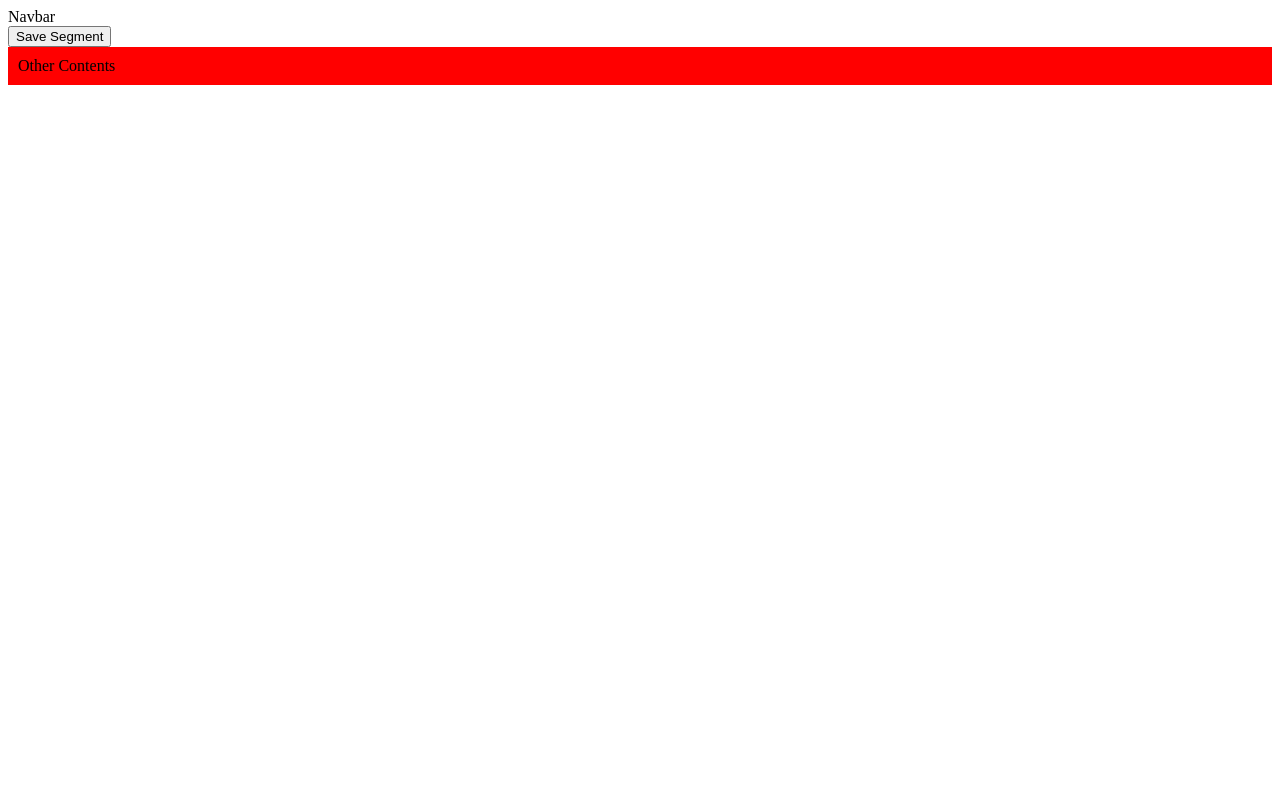
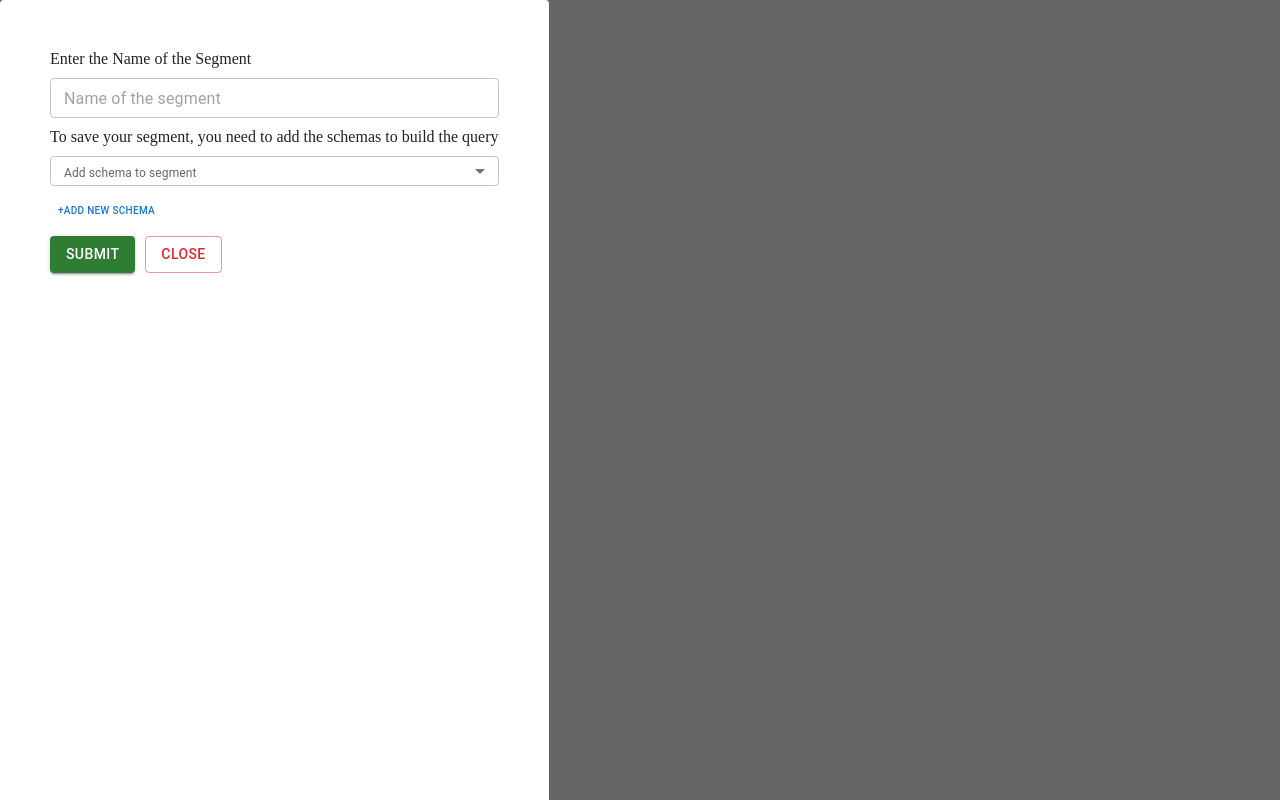
Before and after one commit to karti16/customerLabs-frontend, a React (Vite) app: page / in a window 1280 px wide. Built offline with nearby package versions, Linux system fonts and the light colour scheme.

Commit message:
Added functionality

```diff
--- a/package.json
+++ b/package.json
@@ -12,6 +12,7 @@
   "dependencies": {
     "@emotion/react": "^11.10.6",
     "@emotion/styled": "^11.10.6",
+    "@mui/icons-material": "^5.11.11",
     "@mui/material": "^5.11.11",
     "prop-types": "^15.8.1",
     "react": "^18.2.0",
--- a/src/App.jsx
+++ b/src/App.jsx
@@ -1,33 +1,17 @@
 import React, { useState } from 'react';
 import NewSegments from './Components/NewSegments';
 
-const otherContentStyles = {
-  position: 'relative',
-  zIndex: 2,
-  backgroundColor: 'red',
-  padding: '10px',
-};
-
-const buttonStyles = {
-  position: 'relative',
-  zIndex: 1,
-};
 function App() {
-  const [isOpen, setIsOpen] = useState(false);
+  const [isOpen, setIsOpen] = useState(true);
   return (
     <>
       <div>Navbar</div>
-      <div
-        style={buttonStyles}
-        onClick={() => console.log('clicked')}
-        aria-hidden="true"
-      >
+      <div>
         <button type="button" onClick={() => setIsOpen(true)}>
           Save Segment
         </button>
         <NewSegments isOpen={isOpen} setIsOpen={setIsOpen} />
       </div>
-      <div style={otherContentStyles}>Other Contents</div>
     </>
   );
 }
--- a/src/Components/NewSegments.jsx
+++ b/src/Components/NewSegments.jsx
@@ -1,19 +1,27 @@
-import React, { useState } from 'react';
+import React, { useEffect, useState } from 'react';
 import PropTypes from 'prop-types';
 import ReactDom from 'react-dom';
+import RemoveIcon from '@mui/icons-material/Remove';
 import {
   FormControl,
   InputLabel,
   MenuItem,
   Select,
   TextField,
+  IconButton,
+  Link,
+  Button,
+  Card,
+  Typography,
+  Grid,
+  Box,
 } from '@mui/material';
 
 const popupStyles = {
   position: 'fixed',
-  top: '50%',
-  left: '50%',
-  transform: 'translate(-50%, -50%)',
+  left: 0,
+  height: '100%',
+  // transform: 'translate(-50%, -50%)',
   backgroundColor: '#FFF',
   padding: '50px',
   zIndex: 1000,
@@ -28,70 +36,179 @@ const overlayStyles = {
   zIndex: 1000,
 };
 
-function SegmentsToAdd({ list }) {
+function SegmentsToAdd({ list, setList, removeSchema, addSchema }) {
+  const [selectedSchema, setSelectedSchema] = useState('');
   return (
-    <FormControl fullWidth>
-      <InputLabel id="demo-simple-select-label">
+    <>
+      <FormControl fullWidth size="small">
+        <InputLabel
+          id="demo-simple-select-label"
+          style={{ height: 30, fontSize: '12px' }}
+        >
           Add schema to segment
         </InputLabel>
         <Select
           labelId="demo-simple-select-label"
           id="demo-simple-select"
-        // value={age}
+          value={selectedSchema}
           label="Add schema to segment"
-        // onChange={handleChange}
+          onChange={(e) => setSelectedSchema(e.target.value)}
+          style={{ height: 30, fontSize: '12px' }}
         >
-        {list.map((item) => (
-          <MenuItem value={item.value}>{item.label}</MenuItem>
+          {list.map(
+            (item) =>
+              !item.added && (
+                <MenuItem key={item.value} value={item.value}>
+                  {item.label}
+                </MenuItem>
+              ),
+          )}
+        </Select>
+      </FormControl>
+      <Box display="flex" justifyContent="flex-start">
+        <Button
+          sx={{ height: 30, fontSize: '10px' }}
+          onClick={() => {
+            addSchema(selectedSchema);
+          }}
+        >
+          +Add new schema
+        </Button>
+      </Box>
+    </>
+  );
+}
+
+function SelectedSchema({ list, setList, removeSchema, addSchema }) {
+  const modifySelectedSchema = (oldValue, newValue) => {
+    const oldValueIndex = list.findIndex((i) => i.value === oldValue);
+    const newValueIndex = list.findIndex((i) => i.value === newValue);
+
+    const tempList = list;
+    tempList[oldValueIndex].added = false;
+    tempList[newValueIndex].added = true;
+    console.log(tempList);
+    setList((prevList) => [...tempList]);
+  };
+
+  return (
+    <>
+      {list.map(
+        (item) =>
+          item.added && (
+            <Grid
+              key={item.value}
+              display="flex"
+              justifyContent="space-between"
+              alignItems="center"
+            >
+              <FormControl fullWidth size="small">
+                <InputLabel
+                  id="demo-simple-select-label"
+                  style={{ height: 30, fontSize: '12px' }}
+                />
+                <Select
+                  labelId="demo-simple-select-label"
+                  id="demo-simple-select"
+                  value={item.value}
+                  displayEmpty
+                  style={{ height: 30, fontSize: '12px' }}
+                  label=""
+                  onChange={(e) =>
+                    modifySelectedSchema(item.value, e.target.value)
+                  }
+                >
+                  {list.map((i) => (
+                    <MenuItem key={i.value} disabled={i.added} value={i.value}>
+                      {i.label}
+                    </MenuItem>
                   ))}
                 </Select>
               </FormControl>
+              <IconButton onClick={() => removeSchema(item.value)}>
+                <RemoveIcon />
+              </IconButton>
+            </Grid>
+          ),
+      )}
+    </>
   );
-}
-
-function SelectedSchema({ schemaList }) {
-  return schemaList.map((item) => (
-    <TextField
-      defaultValue={item.label}
-      variant="filled"
-      InputProps={{ disableUnderline: true, readOnly: true }}
-    />
-  ));
 }
 
 function NewSegments({ isOpen, setIsOpen }) {
   if (!isOpen) return null;
 
-  const [schemaList, setSchemaList] = useState([
-    { label: 'First Name', Value: 'first_name' },
+  const [list, setList] = useState([
+    { label: 'First Name', value: 'first_name', added: false },
+    { label: 'Last Name', value: 'last_name', added: false },
+    { label: 'Gender', value: 'gender', added: false },
+    { label: 'Age', value: 'age', added: false },
+    { label: 'Account Name', value: 'account_name', added: false },
+    { label: 'City', value: 'city', added: false },
+    { label: 'State', value: 'state', added: false },
   ]);
-  const [list, setList] = useState([
-    { label: 'First Name', Value: 'first_name' },
-    { label: 'Last Name', Value: 'last_name' },
-    { label: 'Gender', Value: 'gender' },
-    { label: 'Age', Value: 'age' },
-    { label: 'Account Name', Value: 'account_name' },
-    { label: 'City', Value: 'city' },
-    { label: 'State', Value: 'state' },
-  ]);
+
+  const [addNewSchema, setAddNewSchema] = useState(false);
+
+  const addSchema = (selectedSchema) => {
+    const objIndex = list.findIndex((i) => i.value === selectedSchema);
+    const tempList = list;
+    tempList[objIndex].added = true;
+    console.log(tempList);
+    setList((prevList) => [...tempList]);
+  };
+
+  const removeSchema = (value) => {
+    console.log('ssss', value);
+    const objIndex = list.findIndex((i) => i.value === value);
+    const tempList = list;
+    tempList[objIndex].added = false;
+    console.log(tempList);
+    setList((prevList) => [...tempList]);
+  };
+
   return ReactDom.createPortal(
     <div style={overlayStyles}>
-      <div style={popupStyles}>
-        New Segments
-        <div>
-          <TextField placeholder="Name of the segment" />
-        </div>
-        <p>
+      <Card style={popupStyles}>
+        <Grid display="flex" flexDirection="column" gap="10px">
+          <Typography variant="h9">Enter the Name of the Segment</Typography>
+
+          <TextField placeholder="Name of the segment" size="small" />
+          <Typography variant="h9">
             To save your segment, you need to add the schemas to build the query
-        </p>
-        <SelectedSchema schemaList={schemaList} />
-        <SegmentsToAdd list={list} />
-        <div>
-          <button type="button" onClick={() => setIsOpen(false)}>
+          </Typography>
+          <SelectedSchema
+            list={list}
+            setList={setList}
+            addSchema={addSchema}
+            removeSchema={removeSchema}
+          />
+          <SegmentsToAdd
+            list={list}
+            setList={setList}
+            addSchema={addSchema}
+            removeSchema={removeSchema}
+          />
+          <Grid display="flex" gap="10px">
+            <Button
+              type="button"
+              variant="contained"
+              color="success"
+              onClick={() => console.log('save')}
+            >
+              Submit
+            </Button>
+            <Button
+              type="button"
+              variant="outlined"
+              color="error"
+              onClick={() => setIsOpen(false)}
+            >
               close
-          </button>
-        </div>
-      </div>
+            </Button>
+          </Grid>
+        </Grid>
+      </Card>
     </div>,
     document.getElementById('portal'),
   );
@@ -103,11 +220,29 @@ NewSegments.propTypes = {
 };
 
 SegmentsToAdd.propTypes = {
-  list: PropTypes.arrayOf.isRequired,
+  list: PropTypes.arrayOf(
+    PropTypes.shape({
+      label: PropTypes.string.isRequired,
+      value: PropTypes.string.isRequired,
+      added: PropTypes.bool.isRequired,
+    }),
+  ).isRequired,
+  setList: PropTypes.func.isRequired,
+  addSchema: PropTypes.func.isRequired,
+  removeSchema: PropTypes.func.isRequired,
 };
 
 SelectedSchema.propTypes = {
-  schemaList: PropTypes.arrayOf.isRequired,
+  list: PropTypes.arrayOf(
+    PropTypes.shape({
+      label: PropTypes.string.isRequired,
+      value: PropTypes.string.isRequired,
+      added: PropTypes.bool.isRequired,
+    }),
+  ).isRequired,
+  setList: PropTypes.func.isRequired,
+  addSchema: PropTypes.func.isRequired,
+  removeSchema: PropTypes.func.isRequired,
 };
 
 export default NewSegments;
```
Also changed, not shown: .eslintrc.cjs, 1 other file (tests, documents, lock files or other folders). Lines whose indentation alone changed are shown as unchanged.
